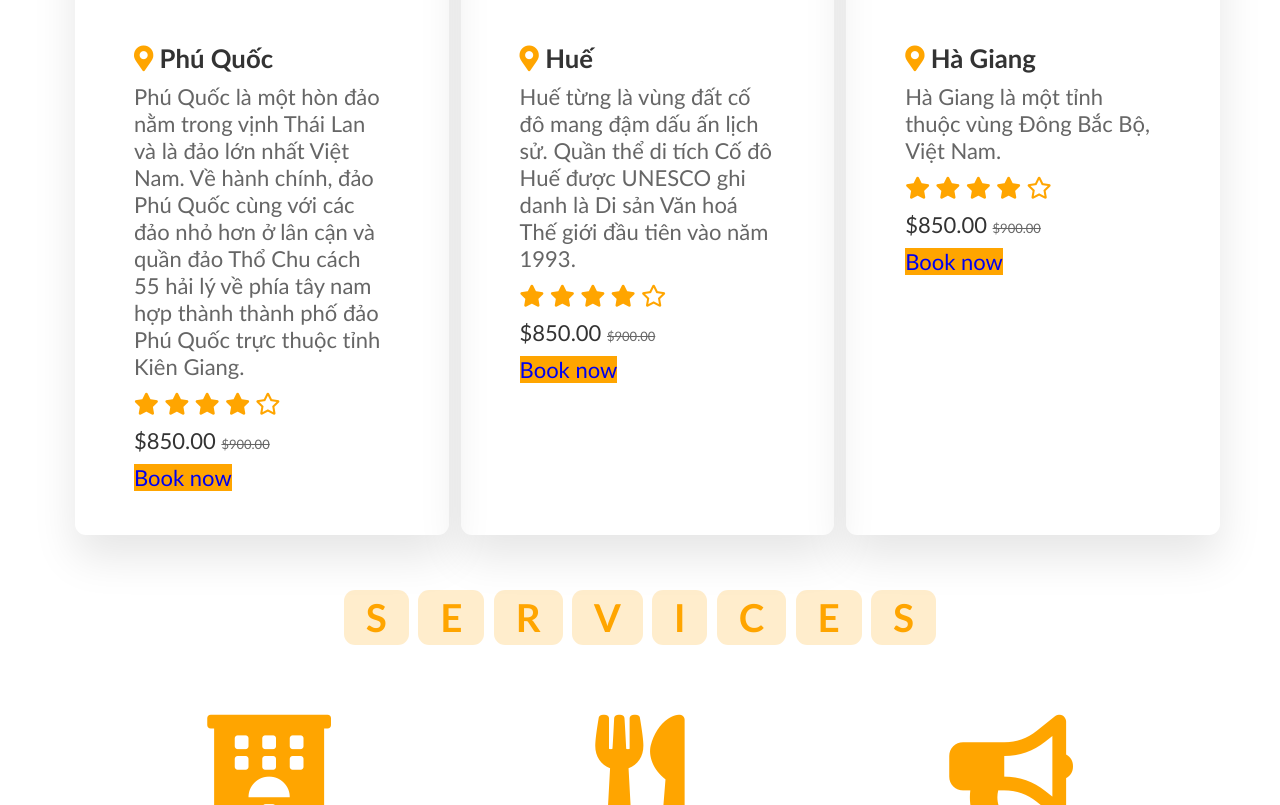
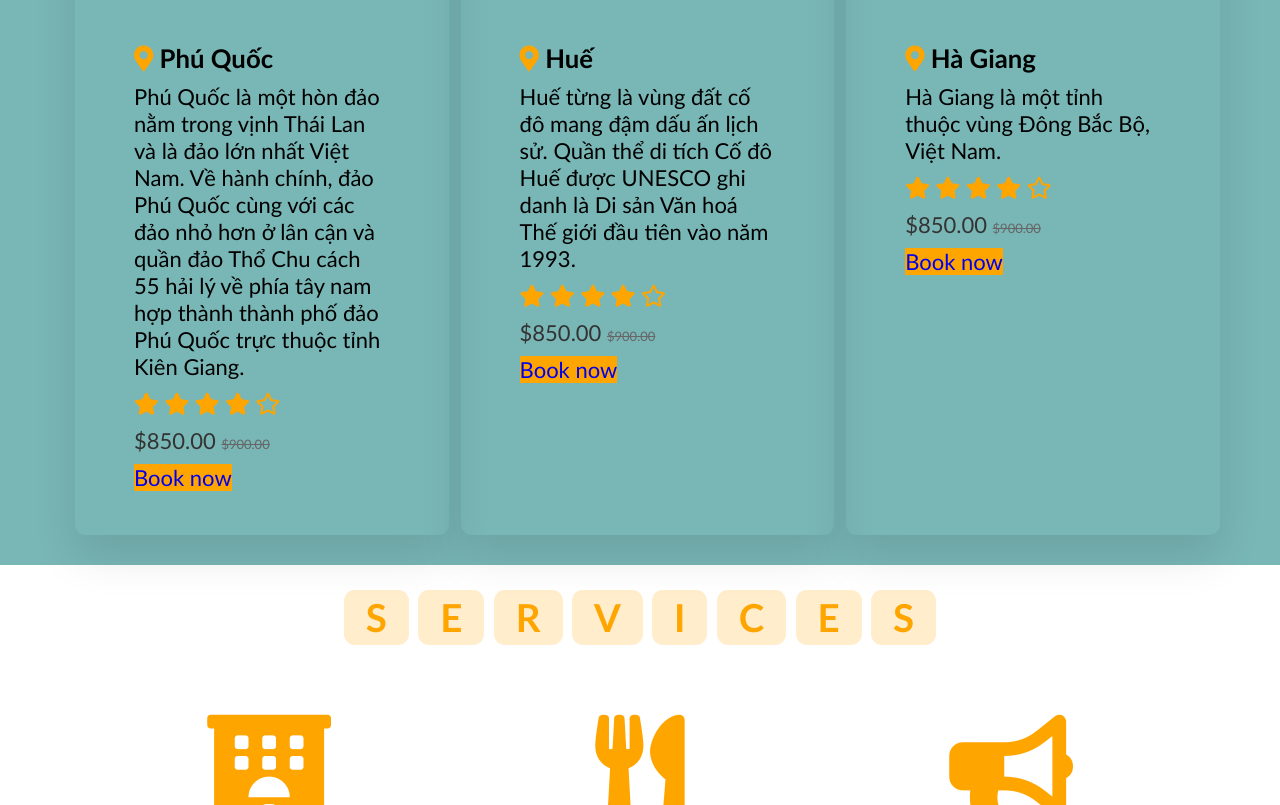
Before and after one commit to GKhanh69/DOANN7, a PHP site: page /index.html in a window 1280 px wide. Shown: the part 2257-3062 px from the top of the page. Run offline with PHP 8.4, Linux system fonts and the light colour scheme.

Commit message:
background color

```diff
--- a/project-Travel/assets/css/style.css
+++ b/project-Travel/assets/css/style.css
@@ -146,7 +146,7 @@
     margin: auto;
     margin-top: 125px;
     /* background-color: #004444; */
-    background-image: linear-gradient(to right, #004444, #009292);
+    background-image: linear-gradient(to right, #004444,#79b6b6);
     text-align: center;
     z-index: 1;
 }
@@ -232,8 +232,6 @@
     to {opacity: 1}
 }
 /* ======================================================================================================================= */
-
-
 /* thành phần chung */
 #content .content-section {
     width: 100%;
@@ -348,8 +346,9 @@
 #recommend .box-container{
     display: flex;
     flex-wrap: wrap;
-    margin-left: 75px;
+    padding-left: 75px;
     gap: 1%;
+    background-color: #79b6b6;
 }
 #recommend .box-container .box{
     width: 31%;
@@ -368,13 +367,13 @@
     padding: 2rem;
 }
 #recommend .box-container .box .content h3{
-    color: #333;
+    color: #000000;
 }
 #recommend .box-container .box .content h3 i{
     color: orange;
 }
 #recommend .box-container .box .content p{
-    color: #666;
+    color: #000000;
     padding: 10px 0;
 }
 #recommend .box-container .box .content .stars i{
@@ -420,7 +419,7 @@
     padding-right: 4px;
 }
 .contact-right {
-    background-image: linear-gradient(to right, #0a3b47, #1a5c6c);
+    background-image: linear-gradient(to right, #0a3b47, #79b6b6);
 }
 .contact-container-form {
     position: relative;
```
